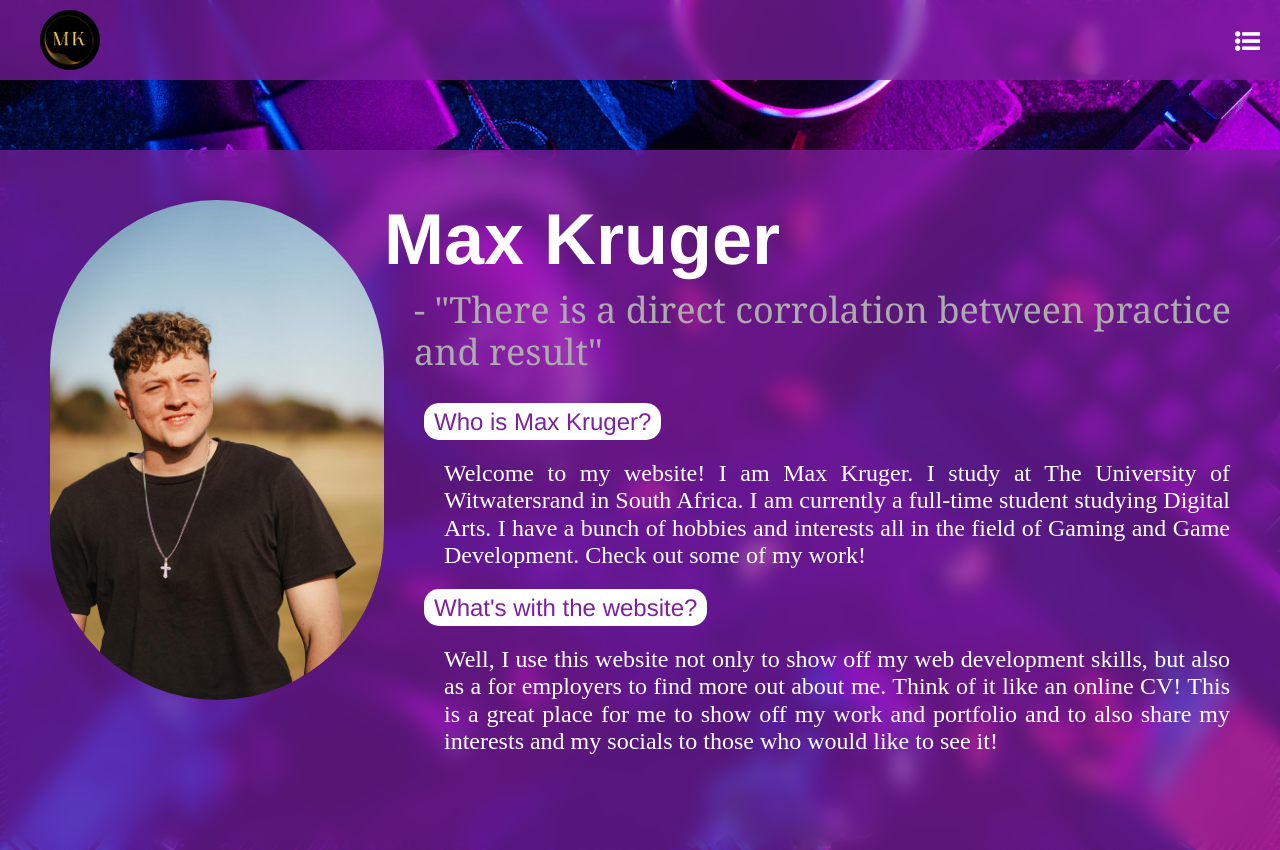
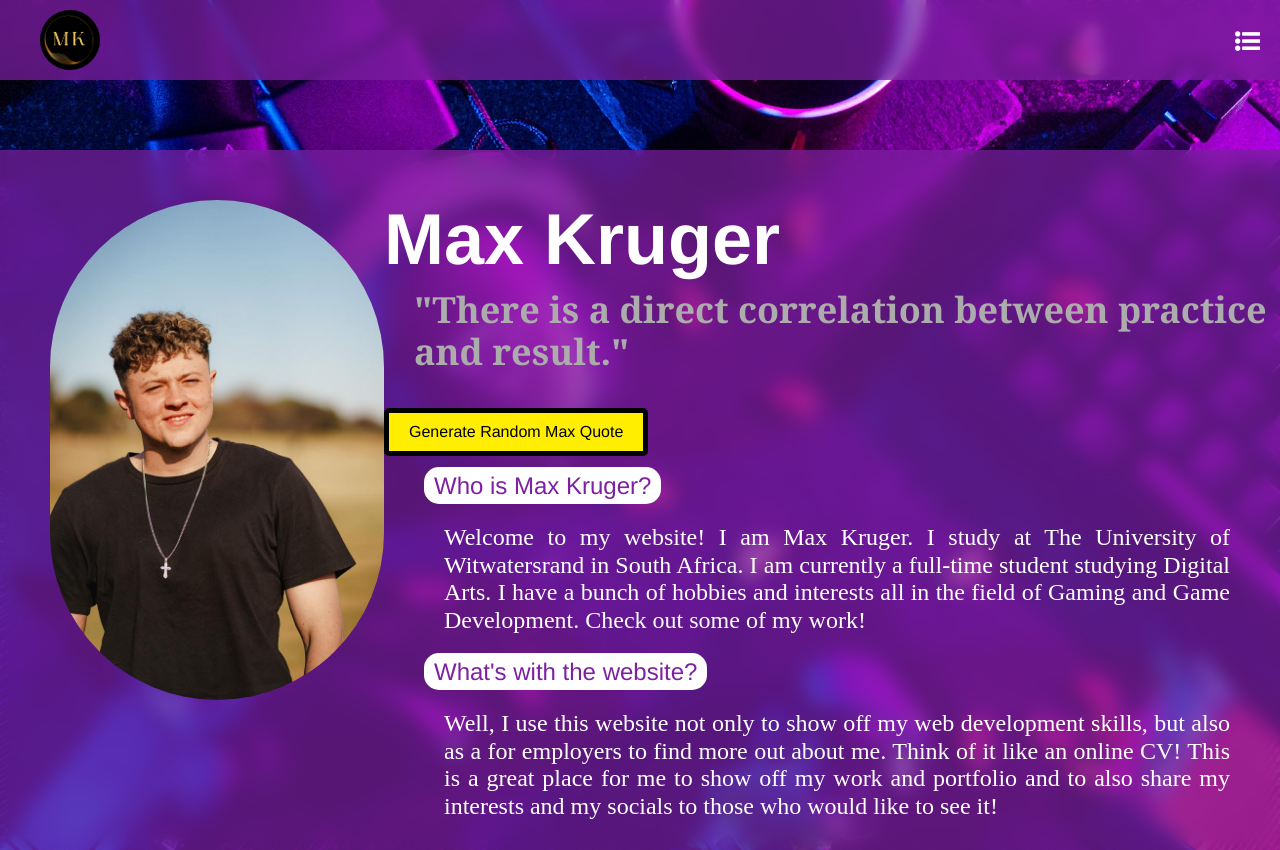
Before and after one commit to MaxKruger123/2446532_Max-Kruger_Website-1-Assignment, a plain HTML site: page index.html in a window 1280 px wide. Drawn offline with Linux system fonts and the light colour scheme; files whose address does not match are found by name.

Commit message:
adding button styling

```diff
--- a/CSS/IndexStyle.css
+++ b/CSS/IndexStyle.css
@@ -209,3 +209,17 @@ ul p{
         left: 0;
     }
 }
+
+.container button{
+    background: rgb(255, 238, 0);
+    color: black;
+    border-radius: 5px;
+    border: 5px solid black;
+    padding: 10px 20px;
+}
+
+.container button:hover{
+    background: white;
+    color: black;
+    border: 5px solid black;
+}
--- a/index.html
+++ b/index.html
@@ -41,7 +41,14 @@
         <article class="MaxKruger">
 
             <h1>Max Kruger</h1>
-            <p id="quote">- "There is a direct corrolation between practice and result"</p>
+            <section class="container">
+              <article class="article">
+                <h3 id="quote">"There is a direct correlation between practice and result."</h3>
+                <button>Generate Random Max Quote</button>
+
+              </article>
+            </section>
+
             <ul class="DescriptionList">
                 <li><span>Who is Max Kruger?</span></li>
                 <p>Welcome to my website! I am Max Kruger. I study at The University of Witwatersrand in South Africa. I am currently a full-time student studying Digital Arts. I have a bunch of hobbies and interests all in the field of Gaming and Game Development. Check out some of my work!</p>
```
